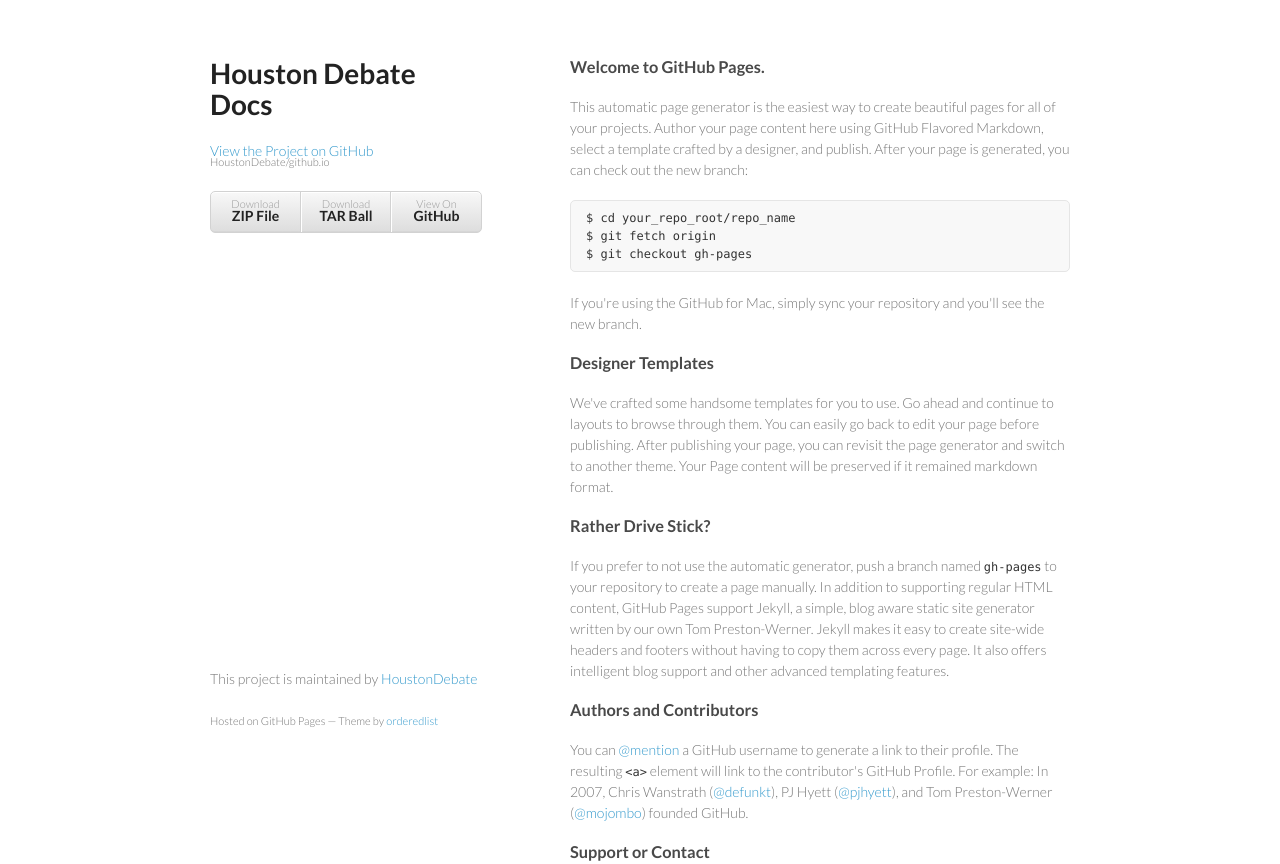
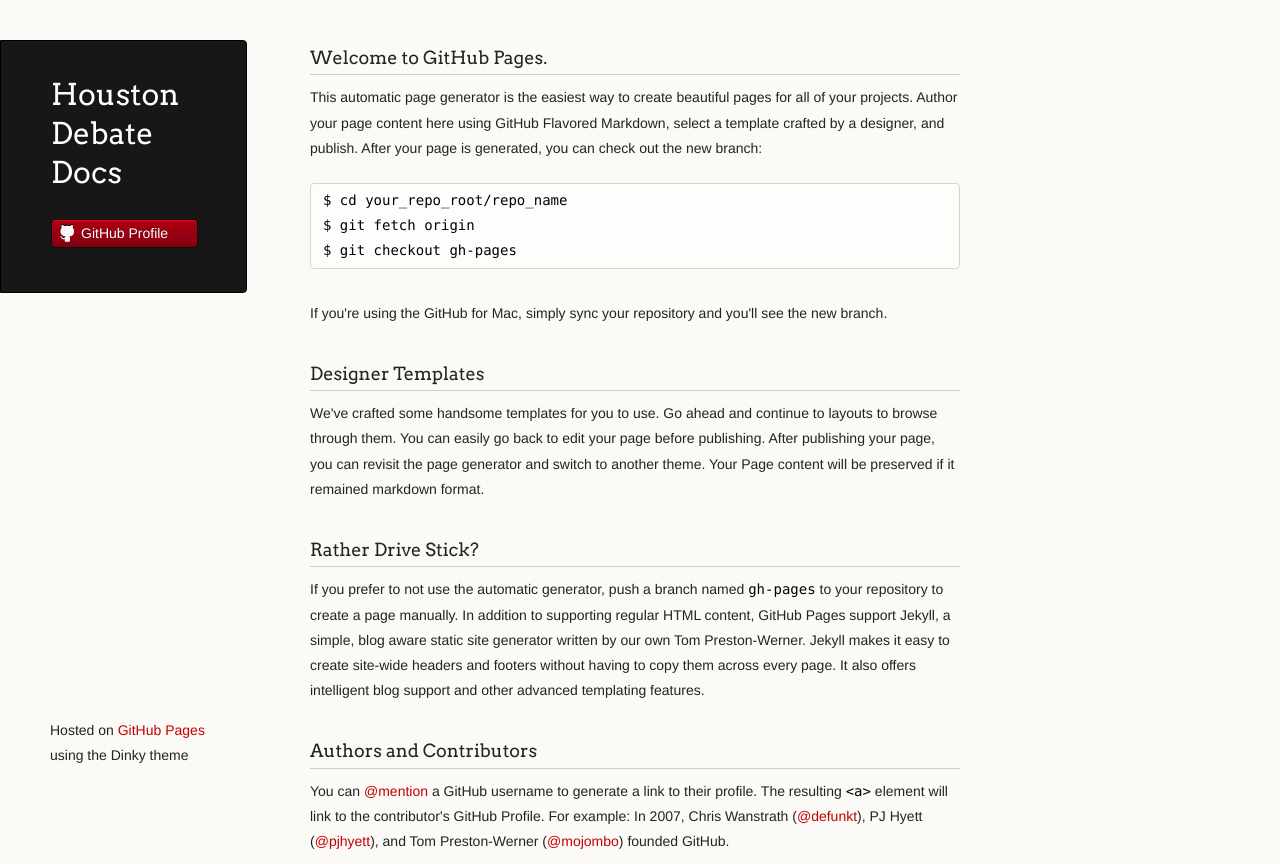
Before and after one commit to HoustonDebate/github.io, a plain HTML site: page index.html in a window 1280 px wide. Shown: the top 864 px of the page. Drawn offline with Linux system fonts and the light colour scheme.

Commit message:
Replace master branch with page content via GitHub

```diff
--- a/index.html
+++ b/index.html
@@ -7,6 +7,7 @@
 
     <link rel="stylesheet" href="stylesheets/styles.css">
     <link rel="stylesheet" href="stylesheets/github-light.css">
+    <script src="javascripts/scale.fix.js"></script>
     <meta name="viewport" content="width=device-width, initial-scale=1, user-scalable=no">
     <!--[if lt IE 9]>
     <script src="//html5shiv.googlecode.com/svn/trunk/html5.js"></script>
@@ -15,17 +16,15 @@
   <body>
     <div class="wrapper">
       <header>
-        <h1>Houston Debate Docs</h1>
-        <p></p>
+        <h1 class="header">Houston Debate Docs</h1>
+        <p class="header"></p>
 
-        <p class="view"><a href="https://github.com/HoustonDebate/github.io">View the Project on GitHub <small>HoustonDebate/github.io</small></a></p>
 
 
         <ul>
-          <li><a href="https://github.com/HoustonDebate/github.io/zipball/master">Download <strong>ZIP File</strong></a></li>
-          <li><a href="https://github.com/HoustonDebate/github.io/tarball/master">Download <strong>TAR Ball</strong></a></li>
-          <li><a href="https://github.com/HoustonDebate/github.io">View On <strong>GitHub</strong></a></li>
+          <li><a class="buttons github" href="https://github.com/HoustonDebate">GitHub Profile</a></li>
         </ul>
+
       </header>
       <section>
         <h3>
@@ -61,11 +60,10 @@
 <p>Having trouble with Pages? Check out the documentation at <a href="https://help.github.com/pages">https://help.github.com/pages</a> or contact <a href="mailto:support@github.com">support@github.com</a> and we’ll help you sort it out.</p>
       </section>
       <footer>
-        <p>This project is maintained by <a href="https://github.com/HoustonDebate">HoustonDebate</a></p>
-        <p><small>Hosted on GitHub Pages &mdash; Theme by <a href="https://github.com/orderedlist">orderedlist</a></small></p>
+        <p><small>Hosted on <a href="https://pages.github.com">GitHub Pages</a> using the Dinky theme</small></p>
       </footer>
     </div>
-    <script src="javascripts/scale.fix.js"></script>
+    <!--[if !IE]><script>fixScale(document);</script><![endif]-->
 
   </body>
 </html>
--- a/javascripts/scale.fix.js
+++ b/javascripts/scale.fix.js
@@ -1,17 +1,20 @@
-var metas = document.getElementsByTagName('meta');
-var i;
-if (navigator.userAgent.match(/iPhone/i)) {
-  for (i=0; i<metas.length; i++) {
-    if (metas[i].name == "viewport") {
-      metas[i].content = "width=device-width, minimum-scale=1.0, maximum-scale=1.0";
-    }
-  }
-  document.addEventListener("gesturestart", gestureStart, false);
-}
-function gestureStart() {
-  for (i=0; i<metas.length; i++) {
-    if (metas[i].name == "viewport") {
-      metas[i].content = "width=device-width, minimum-scale=0.25, maximum-scale=1.6";
-    }
-  }
-}
+fixScale = function(doc) {
+
+	var addEvent = 'addEventListener',
+	    type = 'gesturestart',
+	    qsa = 'querySelectorAll',
+	    scales = [1, 1],
+	    meta = qsa in doc ? doc[qsa]('meta[name=viewport]') : [];
+
+	function fix() {
+		meta.content = 'width=device-width,minimum-scale=' + scales[0] + ',maximum-scale=' + scales[1];
+		doc.removeEventListener(type, fix, true);
+	}
+
+	if ((meta = meta[meta.length - 1]) && addEvent in doc) {
+		fix();
+		scales = [.25, 1.6];
+		doc[addEvent](type, fix, true);
+	}
+
+};
--- a/stylesheets/styles.css
+++ b/stylesheets/styles.css
@@ -1,186 +1,338 @@
-@import url(https://fonts.googleapis.com/css?family=Lato:300italic,700italic,300,700);
+@import url(https://fonts.googleapis.com/css?family=Arvo:400,700,400italic);
+
+/* MeyerWeb Reset */
+
+html, body, div, span, applet, object, iframe,
+h1, h2, h3, h4, h5, h6, p, blockquote, pre,
+a, abbr, acronym, address, big, cite, code,
+del, dfn, em, img, ins, kbd, q, s, samp,
+small, strike, strong, sub, sup, tt, var,
+b, u, i, center,
+dl, dt, dd, ol, ul, li,
+fieldset, form, label, legend,
+table, caption, tbody, tfoot, thead, tr, th, td,
+article, aside, canvas, details, embed,
+figure, figcaption, footer, header, hgroup,
+menu, nav, output, ruby, section, summary,
+time, mark, audio, video {
+  margin: 0;
+  padding: 0;
+  border: 0;
+  font: inherit;
+  vertical-align: baseline;
+}
+
+
+/* Base text styles */
 
 body {
-  padding:50px;
-  font:14px/1.5 Lato, "Helvetica Neue", Helvetica, Arial, sans-serif;
-  color:#777;
-  font-weight:300;
+  padding:10px 50px 0 0;
+  font-family:"Helvetica Neue", Helvetica, Arial, sans-serif;
+	font-size: 14px;
+	color: #232323;
+	background-color: #FBFAF7;
+	margin: 0;
+	line-height: 1.8em;
+	-webkit-font-smoothing: antialiased;
+
 }
 
 h1, h2, h3, h4, h5, h6 {
-  color:#222;
-  margin:0 0 20px;
+  color:#232323;
+  margin:36px 0 10px;
 }
 
-p, ul, ol, table, pre, dl {
-  margin:0 0 20px;
+p, ul, ol, table, dl {
+  margin:0 0 22px;
 }
 
 h1, h2, h3 {
-  line-height:1.1;
+	font-family: Arvo, Monaco, serif;
+  line-height:1.3;
+	font-weight: normal;
+}
+
+h1,h2, h3 {
+	display: block;
+	border-bottom: 1px solid #ccc;
+	padding-bottom: 5px;
 }
 
 h1 {
-  font-size:28px;
+	font-size: 30px;
 }
 
 h2 {
-  color:#393939;
+	font-size: 24px;
 }
 
-h3, h4, h5, h6 {
-  color:#494949;
+h3 {
+	font-size: 18px;
+}
+
+h4, h5, h6 {
+	font-family: Arvo, Monaco, serif;
+	font-weight: 700;
 }
 
 a {
-  color:#39c;
-  font-weight:400;
+  color:#C30000;
+  font-weight:200;
   text-decoration:none;
 }
 
-a small {
-  font-size:11px;
-  color:#777;
-  margin-top:-0.6em;
-  display:block;
+a:hover {
+	text-decoration: underline;
 }
 
-.wrapper {
-  width:860px;
-  margin:0 auto;
+a small {
+	font-size: 12px;
+}
+
+em {
+	font-style: italic;
+}
+
+strong {
+  font-weight:700;
+}
+
+ul {
+  list-style-position: inside;
+  list-style: disc;
+  padding-left: 25px;
+}
+
+ol {
+  list-style-position: inside;
+  list-style: decimal;
+  padding-left: 25px;
 }
 
 blockquote {
-  border-left:1px solid #e5e5e5;
-  margin:0;
-  padding:0 0 0 20px;
-  font-style:italic;
+  margin: 0;
+  padding: 0 0 0 20px;
+  font-style: italic;
 }
 
+dl, dt, dd, dl p {
+	font-color: #444;
+}
+
+dl dt {
+  font-weight: bold;
+}
+
+dl dd {
+  padding-left: 20px;
+  font-style: italic;
+}
+
+dl p {
+  padding-left: 20px;
+  font-style: italic;
+}
+
+hr {
+  border:0;
+  background:#ccc;
+  height:1px;
+  margin:0 0 24px;
+}
+
+/* Images */
+
+img {
+  position: relative;
+  margin: 0 auto;
+  max-width: 650px;
+  padding: 5px;
+  margin: 10px 0 32px 0;
+  border: 1px solid #ccc;
+}
+
+p img {
+  display: inline;
+  margin: 0;
+  padding: 0;
+  vertical-align: middle;
+  text-align: center;
+  border: none;
+}
+
+/* Code blocks */
+
 code, pre {
-  font-family:Monaco, Bitstream Vera Sans Mono, Lucida Console, Terminal;
-  color:#333;
-  font-size:12px;
+	font-family: Monaco, "Bitstream Vera Sans Mono", "Lucida Console", Terminal, monospace;
+  color:#000;
+  font-size:14px;
 }
 
 pre {
-  padding:8px 15px;
-  background: #f8f8f8;
-  border-radius:5px;
-  border:1px solid #e5e5e5;
-  overflow-x: auto;
+	padding: 4px 12px;
+  background: #FDFEFB;
+  border-radius:4px;
+  border:1px solid #D7D8C8;
+  overflow: auto;
+  overflow-y: hidden;
+	margin-bottom: 32px;
+}
+
+
+/* Tables */
+
+table {
+  width:100%;
 }
 
 table {
-  width:100%;
-  border-collapse:collapse;
+  border: 1px solid #ccc;
+  margin-bottom: 32px;
+  text-align: left;
+ }
+
+th {
+  font-family: 'Arvo', Helvetica, Arial, sans-serif;
+	font-size: 18px;
+	font-weight: normal;
+  padding: 10px;
+  background: #232323;
+  color: #FDFEFB;
+ }
+
+td {
+  padding: 10px;
+	background: #ccc;
+ }
+
+
+/* Wrapper */
+.wrapper {
+  width:960px;
 }
 
-th, td {
-  text-align:left;
-  padding:5px 10px;
-  border-bottom:1px solid #e5e5e5;
+
+/* Header */
+
+header {
+	background-color: #171717;
+	color: #FDFDFB;
+  width:170px;
+  float:left;
+  position:fixed;
+	border: 1px solid #000;
+	-webkit-border-top-right-radius: 4px;
+	-webkit-border-bottom-right-radius: 4px;
+	-moz-border-radius-topright: 4px;
+	-moz-border-radius-bottomright: 4px;
+	border-top-right-radius: 4px;
+	border-bottom-right-radius: 4px;
+	padding: 34px 25px 22px 50px;
+	margin: 30px 25px 0 0;
+	-webkit-font-smoothing: antialiased;
 }
 
-dt {
-  color:#444;
-  font-weight:700;
+p.header {
+	font-size: 16px;
 }
 
-th {
-  color:#444;
+h1.header {
+	font-family: Arvo, sans-serif;
+	font-size: 30px;
+	font-weight: 300;
+	line-height: 1.3em;
+	border-bottom: none;
+	margin-top: 0;
 }
 
-img {
-  max-width:100%;
+
+h1.header, a.header, a.name, header a{
+	color: #fff;
 }
 
-header {
-  width:270px;
-  float:left;
-  position:fixed;
+a.header {
+	text-decoration: underline;
+}
+
+a.name {
+	white-space: nowrap;
 }
 
 header ul {
   list-style:none;
-  height:40px;
-
   padding:0;
-
-  background: #eee;
-  background: -moz-linear-gradient(top, #f8f8f8 0%, #dddddd 100%);
-  background: -webkit-gradient(linear, left top, left bottom, color-stop(0%,#f8f8f8), color-stop(100%,#dddddd));
-  background: -webkit-linear-gradient(top, #f8f8f8 0%,#dddddd 100%);
-  background: -o-linear-gradient(top, #f8f8f8 0%,#dddddd 100%);
-  background: -ms-linear-gradient(top, #f8f8f8 0%,#dddddd 100%);
-  background: linear-gradient(top, #f8f8f8 0%,#dddddd 100%);
-
-  border-radius:5px;
-  border:1px solid #d2d2d2;
-  box-shadow:inset #fff 0 1px 0, inset rgba(0,0,0,0.03) 0 -1px 0;
-  width:270px;
 }
 
 header li {
-  width:89px;
-  float:left;
-  border-right:1px solid #d2d2d2;
-  height:40px;
+	list-style-type: none;
+  width:132px;
+  height:15px;
+	margin-bottom: 12px;
+	line-height: 1em;
+	padding: 6px 6px 6px 7px;
+
+	background: #AF0011;
+	background: -moz-linear-gradient(top, #AF0011 0%, #820011 100%);
+  background: -webkit-gradient(linear, left top, left bottom, color-stop(0%,#f8f8f8), color-stop(100%,#dddddd));
+  background: -webkit-linear-gradient(top, #AF0011 0%,#820011 100%);
+  background: -o-linear-gradient(top, #AF0011 0%,#820011 100%);
+  background: -ms-linear-gradient(top, #AF0011 0%,#820011 100%);
+  background: linear-gradient(top, #AF0011 0%,#820011 100%);
+
+	border-radius:4px;
+  border:1px solid #0D0D0D;
+
+	-webkit-box-shadow: inset 0px 1px 1px 0 rgba(233,2,38, 1);
+	box-shadow: inset 0px 1px 1px 0 rgba(233,2,38, 1);
+
 }
 
-header ul a {
-  line-height:1;
-  font-size:11px;
-  color:#999;
-  display:block;
-  text-align:center;
-  padding-top:6px;
-  height:40px;
+header li:hover {
+	background: #C3001D;
+	background: -moz-linear-gradient(top, #C3001D 0%, #950119 100%);
+  background: -webkit-gradient(linear, left top, left bottom, color-stop(0%,#f8f8f8), color-stop(100%,#dddddd));
+  background: -webkit-linear-gradient(top, #C3001D 0%,#950119 100%);
+  background: -o-linear-gradient(top, #C3001D 0%,#950119 100%);
+  background: -ms-linear-gradient(top, #C3001D 0%,#950119 100%);
+  background: linear-gradient(top, #C3001D 0%,#950119 100%);
 }
 
-strong {
-  color:#222;
-  font-weight:700;
+a.buttons {
+	-webkit-font-smoothing: antialiased;
+	background: url(../images/arrow-down.png) no-repeat;
+	font-weight: normal;
+	text-shadow: rgba(0, 0, 0, 0.4) 0 -1px 0;
+	padding: 2px 2px 2px 22px;
+	height: 30px;
 }
 
-header ul li + li {
-  width:88px;
-  border-left:1px solid #fff;
+a.github {
+	background: url(../images/octocat-small.png) no-repeat 1px;
 }
 
-header ul li + li + li {
-  border-right:none;
-  width:89px;
+a.buttons:hover {
+	color: #fff;
+	text-decoration: none;
 }
 
-header ul a strong {
-  font-size:14px;
-  display:block;
-  color:#222;
-}
+
+/* Section - for main page content */
 
 section {
-  width:500px;
+  width:650px;
   float:right;
   padding-bottom:50px;
 }
 
-small {
-  font-size:11px;
-}
 
-hr {
-  border:0;
-  background:#e5e5e5;
-  height:1px;
-  margin:0 0 20px;
-}
+/* Footer */
 
 footer {
-  width:270px;
+  width:170px;
   float:left;
   position:fixed;
-  bottom:50px;
+  bottom:10px;
+	padding-left: 50px;
 }
 
 @media print, screen and (max-width: 960px) {
@@ -196,14 +348,18 @@
     width:auto;
   }
 
+	footer {
+		border-top: 1px solid #ccc;
+		margin:0 84px 0 50px;
+		padding:0;
+	}
+
   header {
     padding-right:320px;
   }
 
   section {
-    border:1px solid #e5e5e5;
-    border-width:1px 0;
-    padding:20px 0;
+    padding:20px 84px 20px 50px;
     margin:0 0 20px;
   }
 
@@ -213,8 +369,8 @@
 
   header ul {
     position:absolute;
-    right:50px;
-    top:52px;
+    right:130px;
+    top:84px;
   }
 }
 
@@ -224,26 +380,38 @@
   }
 
   header {
-    padding:0;
+    padding:10px 20px 0;
+		margin-right: 0;
   }
+
+	section {
+    padding:10px 0 10px 20px;
+    margin:0 0 30px;
+  }
+
+	footer {
+		margin: 0 0 0 30px;
+	}
 
   header ul, header p.view {
     position:static;
   }
-
-  pre, code {
-    word-wrap:normal;
-  }
 }
 
 @media print, screen and (max-width: 480px) {
-  body {
-    padding:15px;
+
+  header ul li.download {
+    display:none;
   }
 
-  header ul {
-    display:none;
-  }
+	footer {
+		margin: 0 0 0 20px;
+	}
+
+	footer a{
+		display:block;
+	}
+
 }
 
 @media print {
```
Also changed, not shown: images/arrow-down.png (added), images/octocat-small.png (added).
